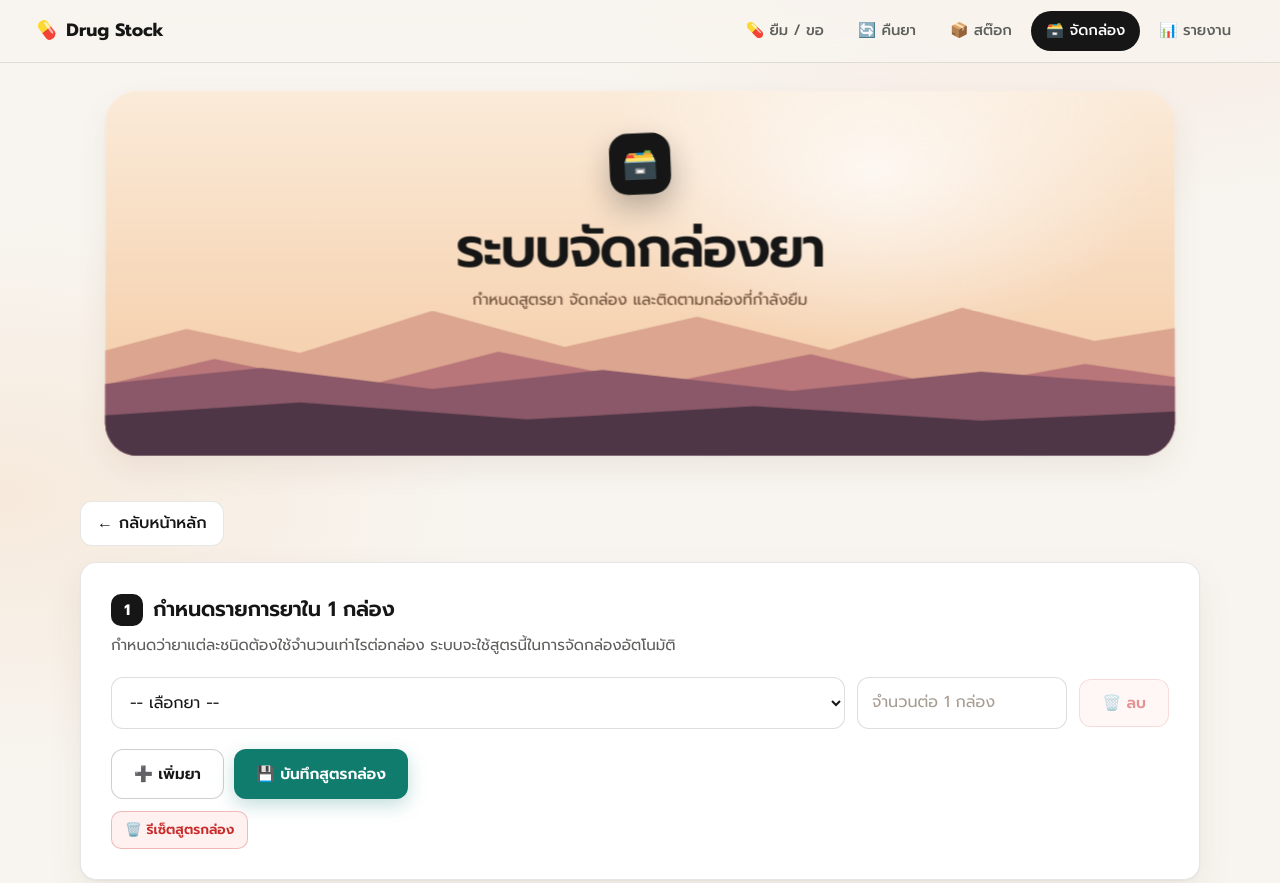
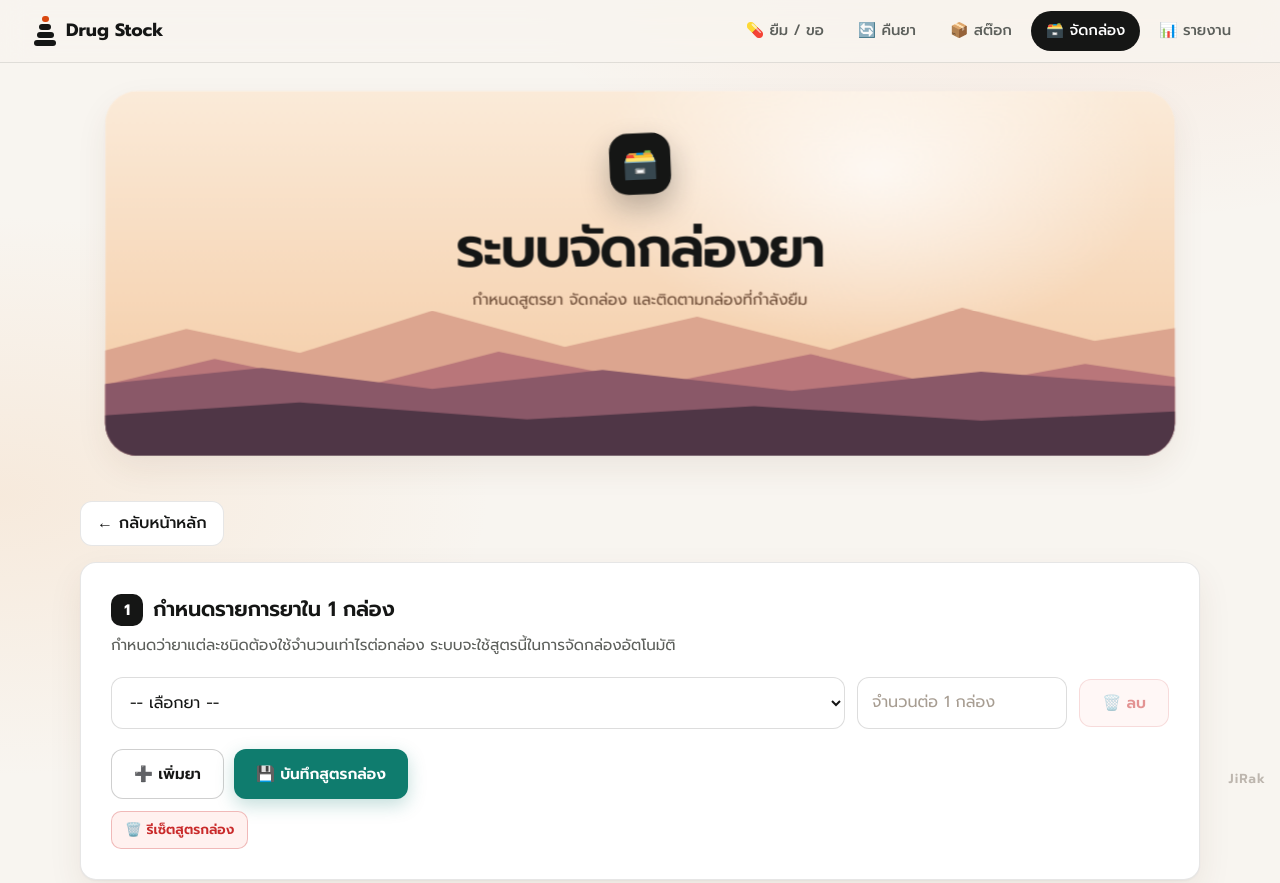
Before and after one commit to mydrugstock/drug-stock, a Flask app: page /box in a window 1280 px wide. Shown: the top 883 px of the page. Run offline with Flask 3, Linux system fonts and the light colour scheme; data that the repository does not hold is empty; some libraries are stand-ins or nearby versions.

Commit message:
Update base.html

```diff
--- a/templates/base.html
+++ b/templates/base.html
@@ -4,16 +4,18 @@
   <meta charset="UTF-8">
   <meta name="viewport" content="width=device-width, initial-scale=1.0">
   <title>{% block title %}ระบบจัดการสต๊อกยา{% endblock %}</title>
+  <script>
+    /* ถ้ามาจากการกดเปลี่ยนหน้า ให้ม่านปิดจอไว้ก่อนแสดงหน้าใหม่ */
+    try { if (sessionStorage.getItem('pt')) { sessionStorage.removeItem('pt'); document.documentElement.classList.add('pt-in'); } } catch (e) {}
+  </script>
   <link rel="preconnect" href="https://fonts.googleapis.com">
   <link rel="preconnect" href="https://fonts.gstatic.com" crossorigin>
   <link href="https://fonts.googleapis.com/css2?family=Prompt:wght@400;500;600;700&display=swap" rel="stylesheet">
   <link rel="stylesheet" href="{{ url_for('static', filename='style.css') }}">
 </head>
 <body>
-  <div class="bg"><div class="orb o1"></div><div class="orb o2"></div><div class="orb o3"></div></div>
-
   <nav class="nav">
-    <a class="brand" href="{{ url_for('home') }}"><i>💊</i><span>Drug Stock</span></a>
+    <a class="brand" href="{{ url_for('home') }}"><span class="stones"><b></b><b></b><b></b><b></b></span><span>Drug Stock</span></a>
     <div class="nav-links">
       <a href="{{ url_for('borrow') }}"      class="{{ 'active' if request.endpoint == 'borrow' }}">💊 ยืม / ขอ</a>
       <a href="{{ url_for('return_drug') }}" class="{{ 'active' if request.endpoint == 'return_drug' }}">🔄 คืนยา</a>
@@ -37,6 +39,13 @@
 
   {% block content %}{% endblock %}
 
+  <div class="credit">JiRak</div>
+
+  <div class="curtain" aria-hidden="true">
+    <i></i><i></i>
+    <span class="stones"><b></b><b></b><b></b><b></b></span>
+  </div>
+
   <script src="{{ url_for('static', filename='app.js') }}"></script>
   {% block scripts %}{% endblock %}
 </body>
```
